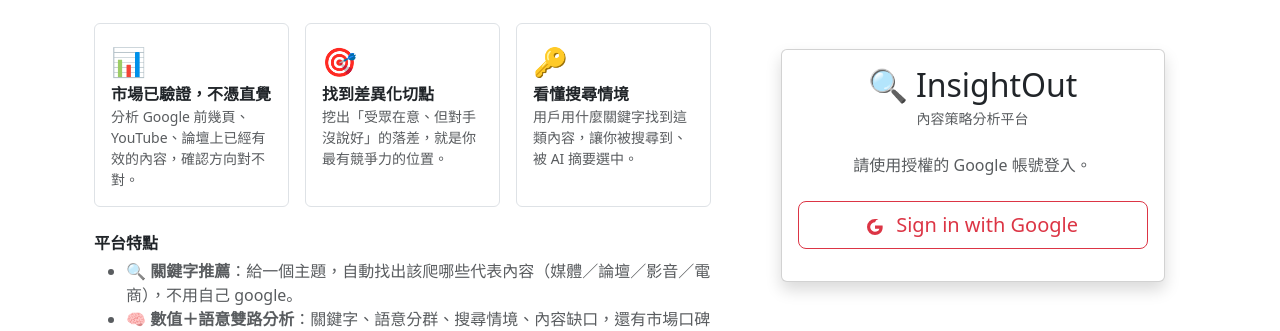
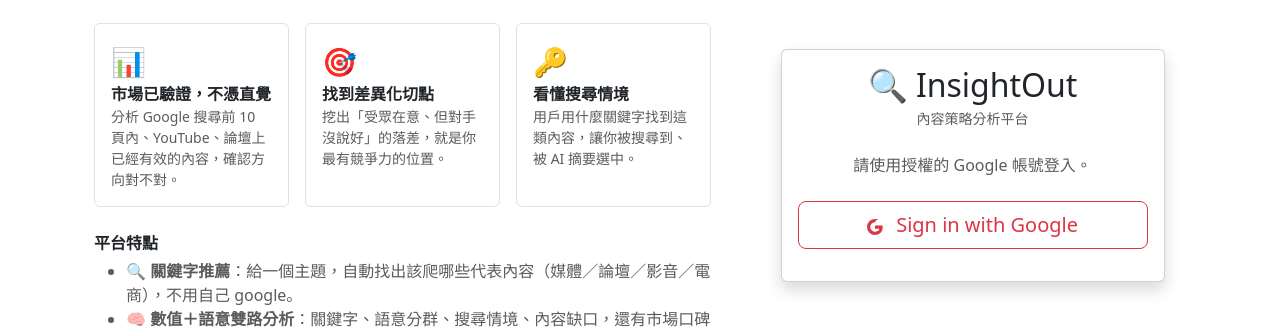
Before and after one commit to hsnuhow/Content-Analyser-CN, a Flask app: template app/templates/login.html in a window 1280 px wide. Shown: the part 384-715 px from the top of the page. Run offline with Flask 3, Linux system fonts and the light colour scheme; the template is opened without the code that fills it, so the values that code supplies are empty; some libraries are stand-ins or nearby versions.

Commit message:
文件：統一「市場基準線」為 Google 搜尋前 10 頁內（取代前三頁/前幾頁）
更新 5 處：README、product_guideline、login(中英)、projects 使用說明。

Co-Authored-By: Claude Opus 4.8 (1M context) <noreply@anthropic.com>

```diff
--- a/app/templates/login.html
+++ b/app/templates/login.html
@@ -29,7 +29,7 @@
           <div class="row row-cols-1 row-cols-md-3 g-3 mb-4">
             <div class="col"><div class="p-3 border rounded h-100">
               <div class="fs-3">📊</div><div class="fw-semibold">市場已驗證，不憑直覺</div>
-              <div class="small text-muted">分析 Google 前幾頁、YouTube、論壇上已經有效的內容，確認方向對不對。</div>
+              <div class="small text-muted">分析 Google 搜尋前 10 頁內、YouTube、論壇上已經有效的內容，確認方向對不對。</div>
             </div></div>
             <div class="col"><div class="p-3 border rounded h-100">
               <div class="fs-3">🎯</div><div class="fw-semibold">找到差異化切點</div>
@@ -66,7 +66,7 @@
           <div class="row row-cols-1 row-cols-md-3 g-3 mb-4">
             <div class="col"><div class="p-3 border rounded h-100">
               <div class="fs-3">📊</div><div class="fw-semibold">Market-proven, not guesswork</div>
-              <div class="small text-muted">Analyzes content already performing on Google's top results, YouTube, Instagram and forums — so you know the direction is right.</div>
+              <div class="small text-muted">Analyzes content already performing within Google's top 10 pages of results, YouTube, Instagram and forums — so you know the direction is right.</div>
             </div></div>
             <div class="col"><div class="p-3 border rounded h-100">
               <div class="fs-3">🎯</div><div class="fw-semibold">Find your differentiation</div>
--- a/app/templates/projects.html
+++ b/app/templates/projects.html
@@ -31,7 +31,7 @@
           </div>
         </div>
         <div class="small text-muted mt-2">
-          💡 挑「市場已驗證表現好」的內容（Google 前三頁、高互動影片／貼文）；同一主題多來源更準；
+          💡 挑「市場已驗證表現好」的內容（Google 搜尋前 10 頁內、高互動影片／貼文）；同一主題多來源更準；
           報告裡<strong>「用戶搜尋情境」與「內容缺口」</strong>這兩段最值得先看。<br>
           另有「📊 品牌聲量探勘」可查某品牌在主題上有沒有聲量（找「<strong>有賣卻沒人談</strong>」的缺口）。
           進專案後，<strong>每個功能旁都有「❓」說明，點開即看</strong>。
```
Also changed, not shown: product_guideline.md (+1 -1 lines), README.md.
